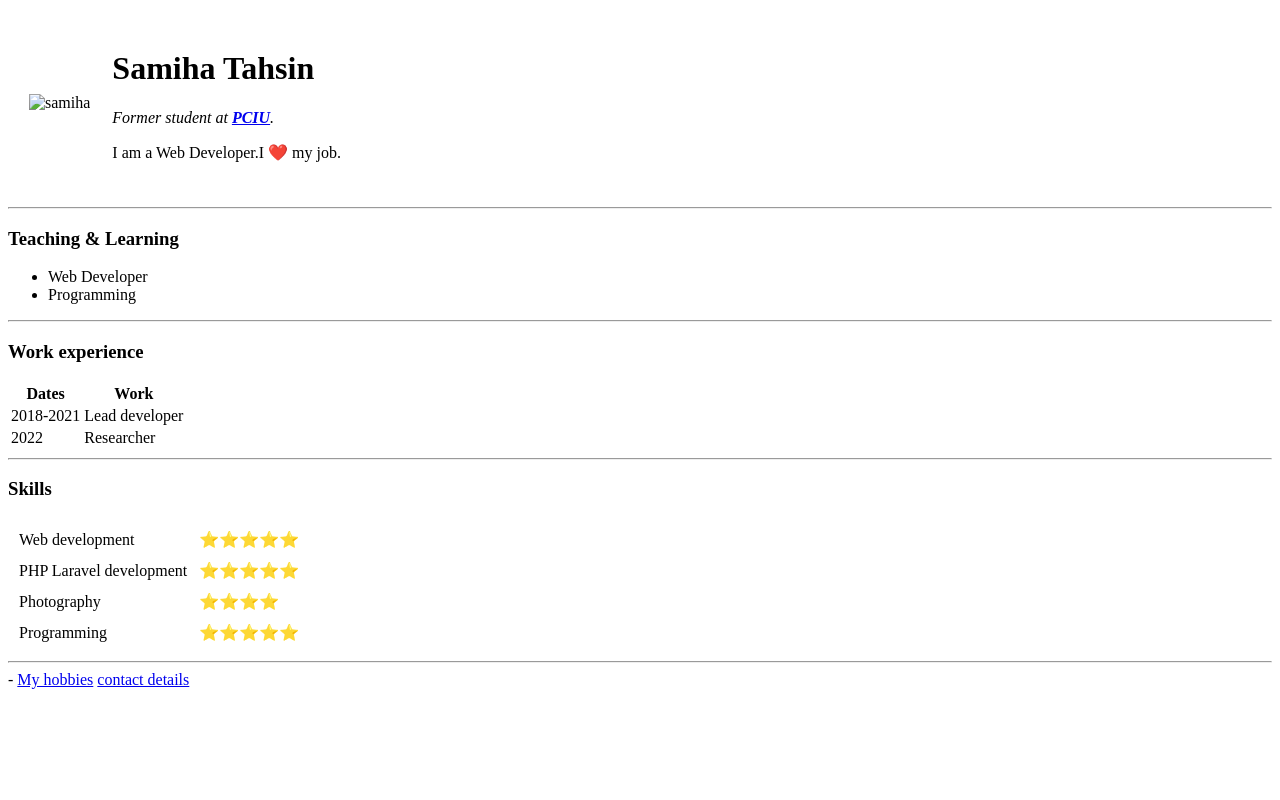
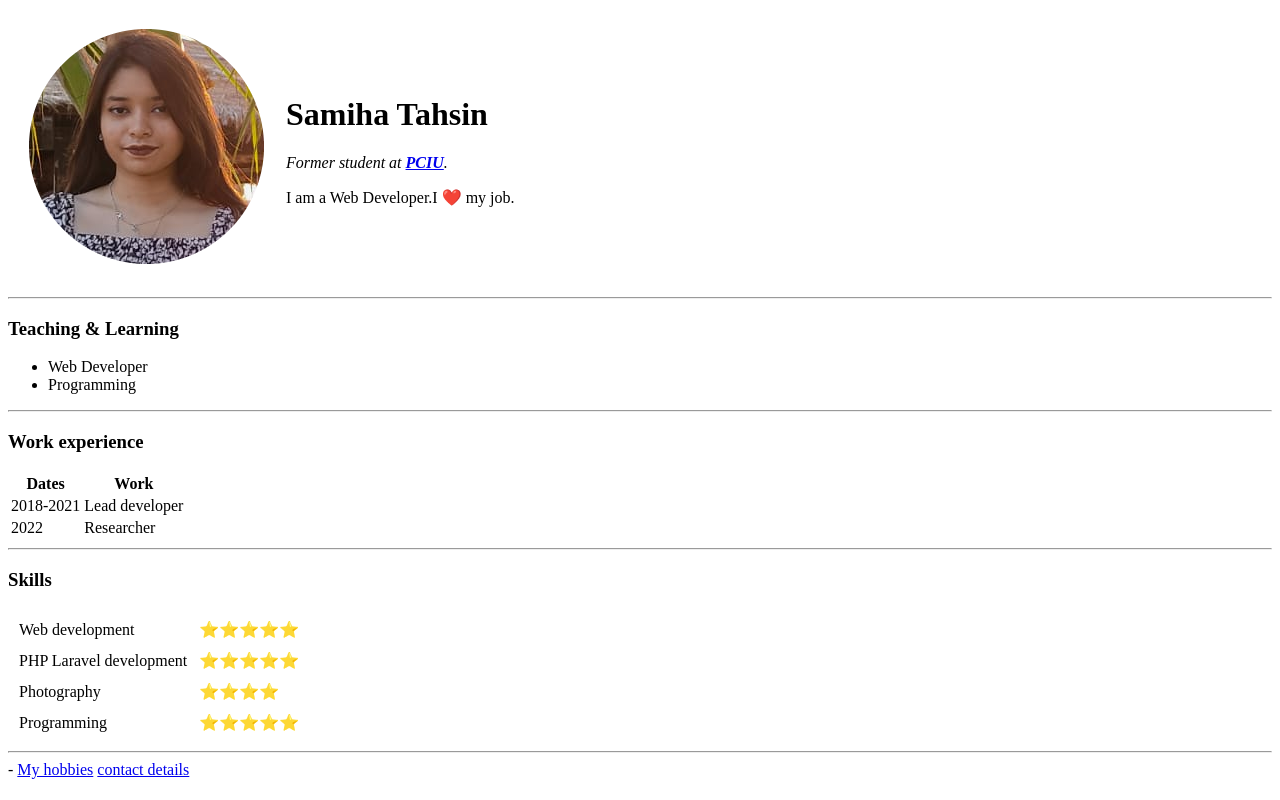
Before and after one commit to Samihatahsin830/cv, a plain HTML site: page index.html in a window 1280 px wide. Drawn offline with Linux system fonts and the light colour scheme.

Commit message:
updated image location

```diff
--- a/index.html
+++ b/index.html
@@ -8,7 +8,7 @@
 <body>
     <table cellspacing="20">
         <tr>
-            <td><img src="image.png" alt="samiha"></td>
+            <td><img src="/images/image.png" alt="samiha"></td>
             <td>
                 <h1>Samiha Tahsin</h1>
                 <p><em>Former student at <strong><a href="https://www.portcity.edu.bd">PCIU</a></strong>.</em></p>
```
